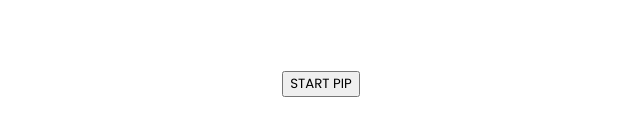
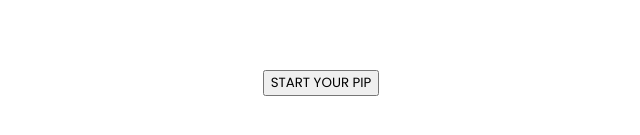
Before and after one commit to nirdhum/picture_in_picture, a plain HTML site: page index.html in a window 1280 px wide. Shown: the part 317-452 px from the top of the page, without its empty margins (319-959 px from the left). Drawn offline with Linux system fonts and the light colour scheme.

Commit message:
Added final html codes

```diff
--- a/index.html
+++ b/index.html
@@ -15,9 +15,8 @@
     <video id="video" controls height="360px" width="640px" hidden></video>
 
     <!-- Button Element -->
-    <div class="button-container">
-        <button id="button">START PIP</button>
-    </div>
+    <button id="button">START YOUR PIP</button>
+
 
     <script src="script.js"></script>
 </body>
```
